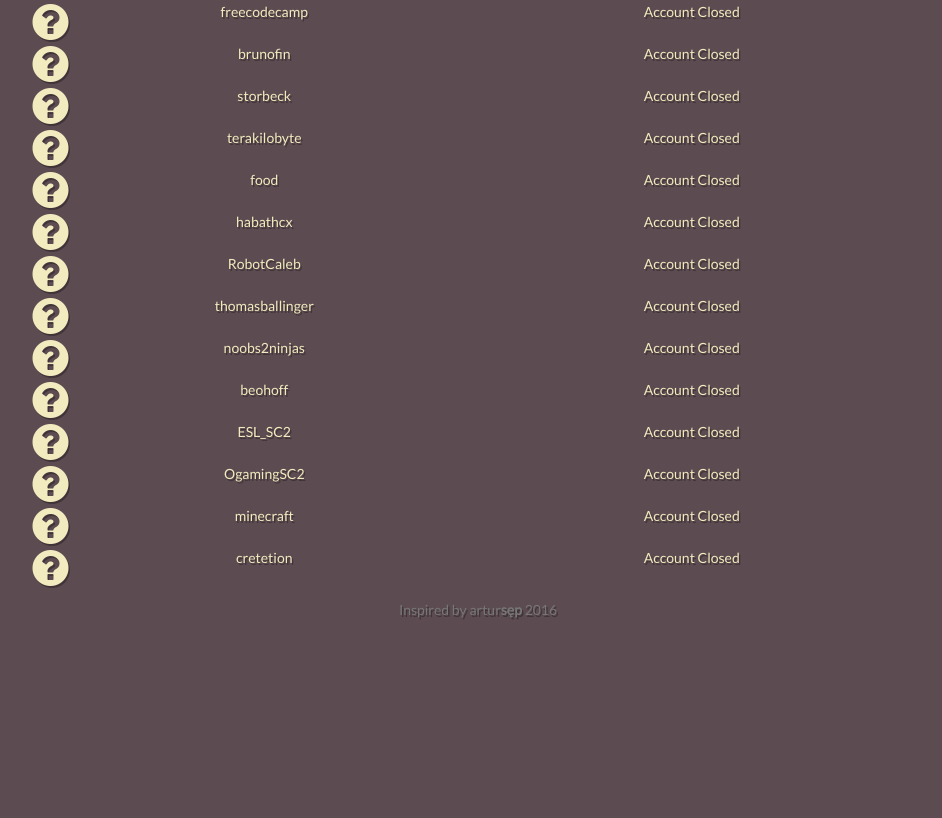
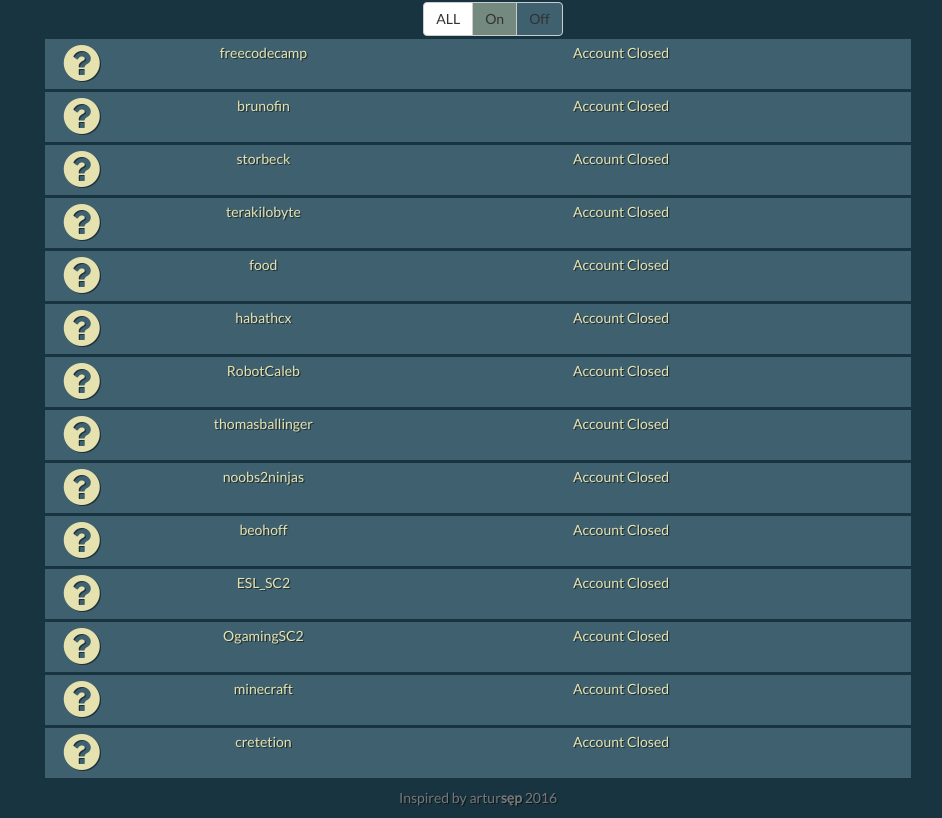
Before and after one commit to a-sep/TwichTV-json-API, a plain HTML site: page index.html in a window 1280 px wide. Shown: the part 68-886 px from the top of the page, without its empty margins (162-1104 px from the left). Before the commit the page ends 800 px from the top, so only its background shows below. Drawn offline with nearby package versions, Linux system fonts and the light colour scheme; no server answers.

Commit message:
ver. 1.0 ready

```diff
--- a/css/main.css
+++ b/css/main.css
@@ -1,37 +1,43 @@
 @import url(https://fonts.googleapis.com/css?family=Lato:400);
 
 body {
-    background-color: #5C4B51;
-    color: #F2EBBF;
+    background-color: #193441;
+    color: #E6E2AF;
     margin: 0;
     padding: 0;
-    text-shadow: 1.5px 1.5px 0 rgba(0, 0, 0, 0.3);
+    text-shadow: 1.2px 1.2px 0 rgba(0, 0, 0, 0.5);
     font-family: 'Lato', sans-serif;
 }
 
-a{
+a {
     color: inherit;
 }
- a:hover, a:visited{
-     color: #F3B562;
+
+a:hover, a:visited {
+    color: #A7A37E;
     text-decoration: none;
 }
 
- img{
+img {
     width: 3em;
     height: 3em;
 }
 
- .row{
-     margin-left: 5%;
-     margin-right: 5%;
+li {
 }
 
-/*=================== TESTS =======================*/
- #colorsPallet{
-     color: #5C4B51;
-     color: #8CBEB2;
-     color: #F2EBBF;
-     color: #F3B562;
-     color: #F06060;
+.row {
+    margin-top: 3px;
+    margin-bottom: 3px;
+    margin-left: 12%;
+    margin-right: 12%;
+    padding: 4px;
 }
+
+.online, #on {
+    background-color: #758A7F;
+}
+
+.offline, #off {
+    background-color: #3E606F;
+}
--- a/index.html
+++ b/index.html
@@ -26,13 +26,19 @@
         <div class="my-well">
             <h1>Twich Streamers</h1>
         </div>
+        <div class="btn-group">
+            <button class="btn btn-default" id="all">ALL</button>
+            <button class="btn btn-default" id="on">On</button>
+            <button class="btn btn-default" id="off">Off</button>
+        </div>
     </header>
 
     <div>
-        <ul class="list-unstyled" id="list" >
+        <ul class="list-unstyled" id="list">
             <!--create in javascript-->
         </ul>
     </div>
+
 </div>
 
 <footer class="footer text-center">
@@ -44,8 +50,6 @@
         </a>
     </p>
 </footer>
-</div>
-</div>
 
 <!-- jQuery (necessary for Bootstrap's JavaScript plugins) -->
 <script src="https://ajax.googleapis.com/ajax/libs/jquery/1.11.3/jquery.min.js"></script>
--- a/js/main.js
+++ b/js/main.js
@@ -4,16 +4,17 @@ var channels = ["freecodecamp", "brunofin", "storbeck", "terakilobyte", "food",
 
 function show(name, logo, url, status) {
 
+
     var html = "";
-    html += '<li><div class="row text-center">';
+    html += '<li><div class="row text-center ' + (status == "Offline" || status == "Account Closed" ? "offline" : "online") + '">' +
+        '<div class="col-md-2 col-xs-6">';
     if (logo) {
-        html += '<div class="col-xs-2"><img src=' + logo + ' class="img-circle"></div>';
-
+        html += '<img src=' + logo + ' class="img-circle pull-left">';
     } else {
-        html += '<div class="col-xs-2"><i class="fa fa-3x fa-question-circle" aria-hidden="true"></i></div>';
+        html += '<i class="fa fa-3x fa-question-circle pull-left" aria-hidden="true"></i>';
     }
-    html += '<div class="col-sm-3"><a href=' + url + ' target="_blank">' + name + '</a></div>';
-    html += '<div class="col-sm-7">' + status + '</div>';
+    html += '</div><div class="col-md-2 "><a href=' + url + ' target="_blank">' + name + '</a></div>';
+    html += '<div class="col-md-8 ">' + status + '</div>';
     html += '</div></li>';
 
     $("#list").append(html);
@@ -55,4 +56,20 @@ function twichChannels() {
 
 $(document).ready(function () {
     twichChannels();
+
+    $("#all").on("click", function () {
+        $("li").show();
+    });
+
+    $("#on").on("click", function () {
+        $("li").show();
+        $('li').has('.offline').hide();
+    });
+
+    $("#off").on("click", function () {
+        $("li").show();
+        $('li').has('.online').hide();
+
+    });
+
 });
```
Also changed, not shown: 1 other file. Lines whose indentation alone changed are shown as unchanged.
